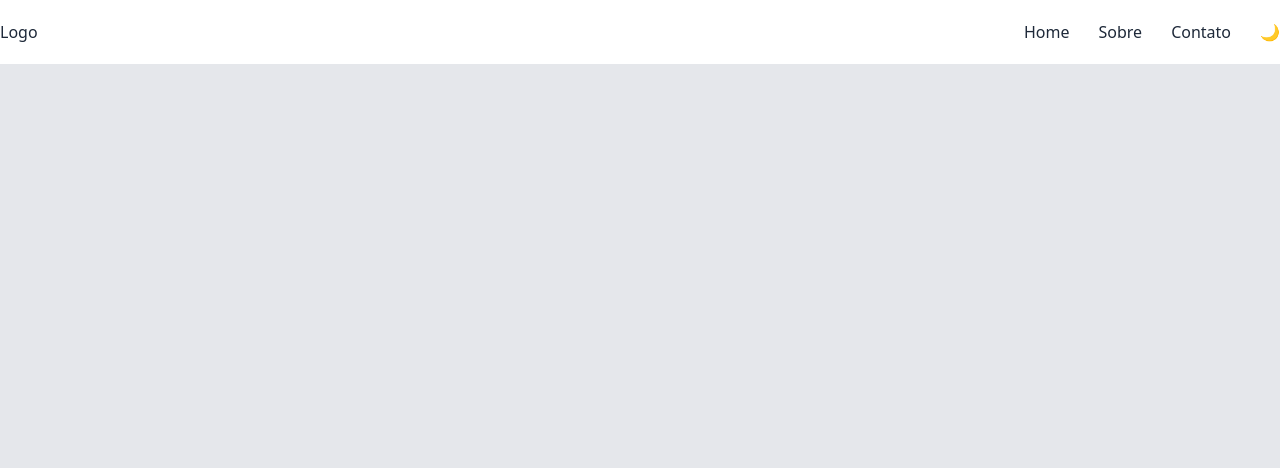
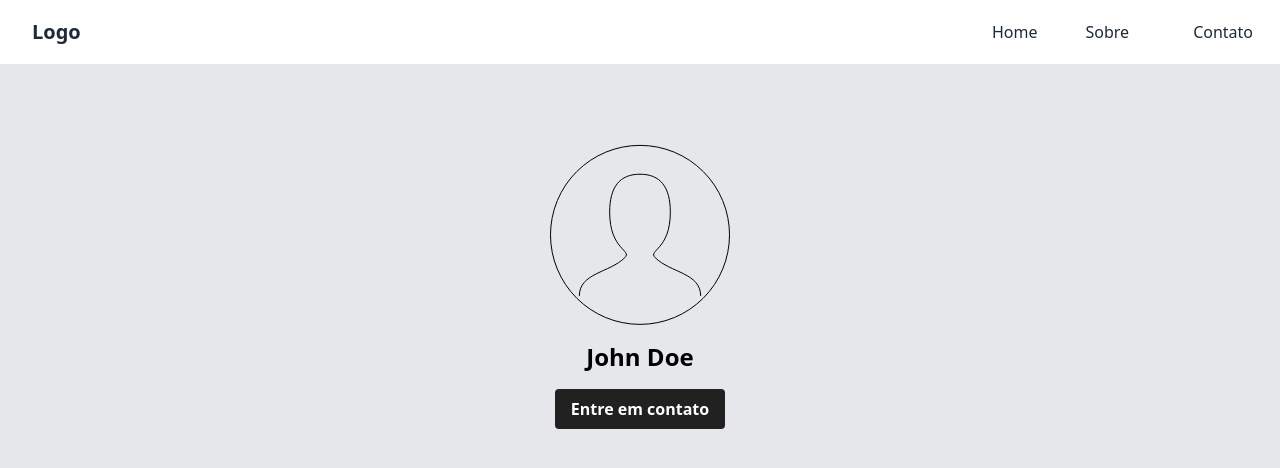
Before and after one commit to DanielCamucatto/hand-talk-plugin, a React (Vite) app in the folder packages/page/: page / in a window 1280 px wide. Shown: the top 468 px of the page. Built offline with nearby package versions, Linux system fonts and the light colour scheme.

Commit message:
feat(add avatar card)

```diff
--- a/packages/page/src/App.tsx
+++ b/packages/page/src/App.tsx
@@ -1,12 +1,15 @@
+import { useTheme } from './contexts/ThemeContext';
 import { Navbar } from './components/Navbar/Navbar';
-import { useTheme } from './contexts/ThemeContext';
+import Avatar from './components/Avatar/Avatar';
+
 
 export const App = () => {
   const { isDarkMode } = useTheme();
 
   return (
-    <div className={`min-h-screen ${isDarkMode ? 'bg-gray-900' : 'bg-gray-200'}`}>
+    <div className={`min-h-screen flex flex-col items-center pt-20 ${isDarkMode ? 'bg-gray-900' : 'bg-gray-200'}`}>
       <Navbar />
+      <Avatar name="John Doe" />
     </div>
   );
 }
--- /dev/null
+++ b/packages/page/src/components/Avatar/Avatar.tsx
@@ -0,0 +1,25 @@
+import AvatarIcon from '../../assets/icons/avatar.svg'
+import Button from '../Button/Button';
+import { useTheme } from '../../contexts/ThemeContext';
+
+interface AvatarProps {
+  name: string;
+}
+
+const Avatar = ({ name }: AvatarProps) => {
+  const { isDarkMode } = useTheme();
+
+  return (
+    <div className="flex flex-col items-center justify-center gap-4 mt-16">
+      <img
+        src={AvatarIcon}
+        alt="Avatar"
+        className={`w-[180px] h-[181px] ${isDarkMode ? 'invert' : ''}`}
+      />
+      <p className={`text-center text-2xl font-bold ${isDarkMode ? 'text-white' : 'text-[--dark-color]'}`}>{name}</p>
+      <Button name="Entre em contato" />
+    </div>
+  )
+}
+
+export default Avatar
--- /dev/null
+++ b/packages/page/src/components/Button/Button.tsx
@@ -0,0 +1,18 @@
+import { useTheme } from '../../contexts/ThemeContext';
+interface ButtonProps {
+    name: string;
+    bgColor?: string;
+    textColor?: string;
+  }
+
+  const Button = ({ name }: ButtonProps) => {
+    const { isDarkMode } = useTheme();
+
+    return (
+      <button className={`${isDarkMode ? 'bg-[#ccc]' : 'bg-[var(--dark-color)]'} hover:opacity-80 ${isDarkMode ? 'text-[--dark-color]' : 'text-white'} font-bold py-2 px-4 rounded transition-colors cursor-pointer`}>
+        {name}
+      </button>
+    );
+  };
+
+  export default Button;
--- a/packages/page/src/index.css
+++ b/packages/page/src/index.css
@@ -1,6 +1,12 @@
+@import "tailwindcss";
+
 @import "tailwindcss" layer(base);
 @import "tailwindcss" layer(components);
 @import "tailwindcss" layer(utilities);
+
+:root{
+  --dark-color: #212121;
+}
 
 /* :root {
   font-family: Inter, system-ui, Avenir, Helvetica, Arial, sans-serif;
--- /dev/null
+++ b/packages/page/src/types/svg.d.ts
@@ -0,0 +1,4 @@
+declare module "*.svg" {
+  const content: string;
+  export default content;
+}
--- /dev/null
+++ b/packages/page/tailwind.config.js
@@ -0,0 +1,16 @@
+// tailwind.config.js
+module.exports = {
+  content: [
+    './src/**/*.{js,ts,jsx,tsx}',
+    './components/**/*.{js,ts,jsx,tsx}',
+    // Adicione outros caminhos conforme necessário
+  ],
+  theme: {
+    extend: {
+      colors: {
+       'custom-dark': '#212121',
+      },
+    },
+  },
+  plugins: [],
+};
```
